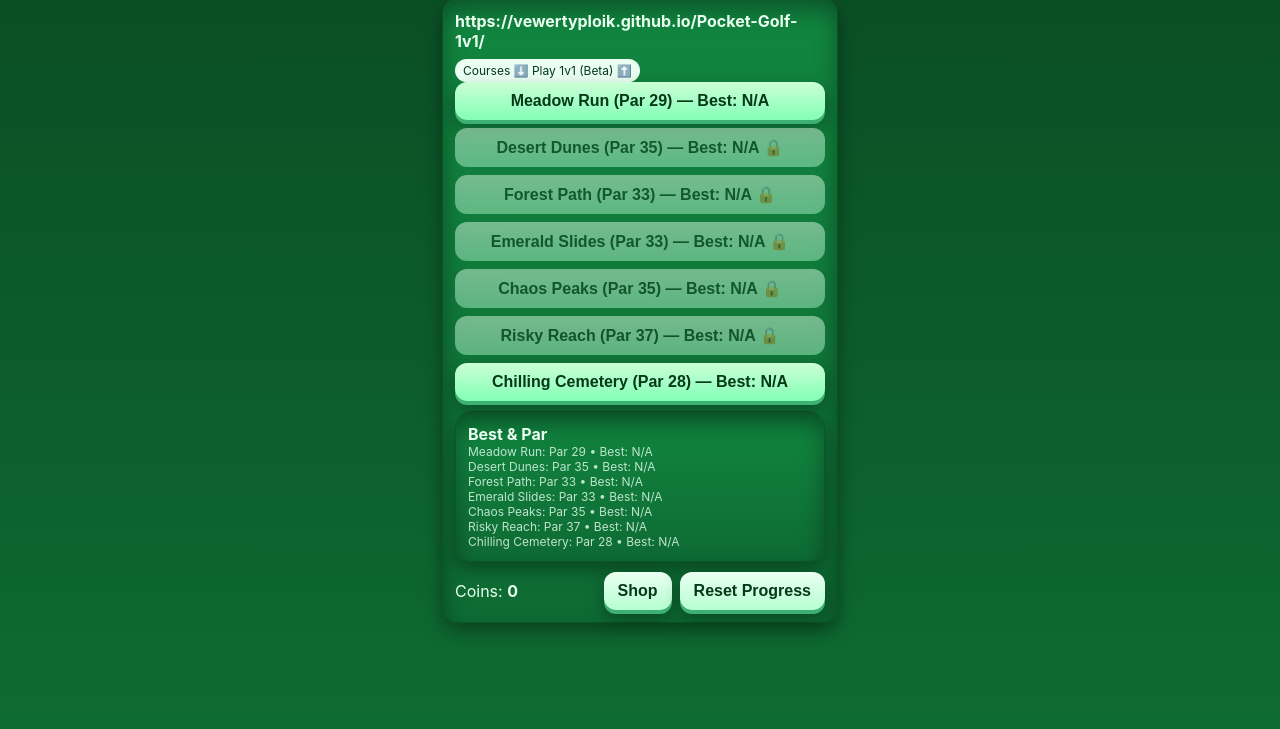
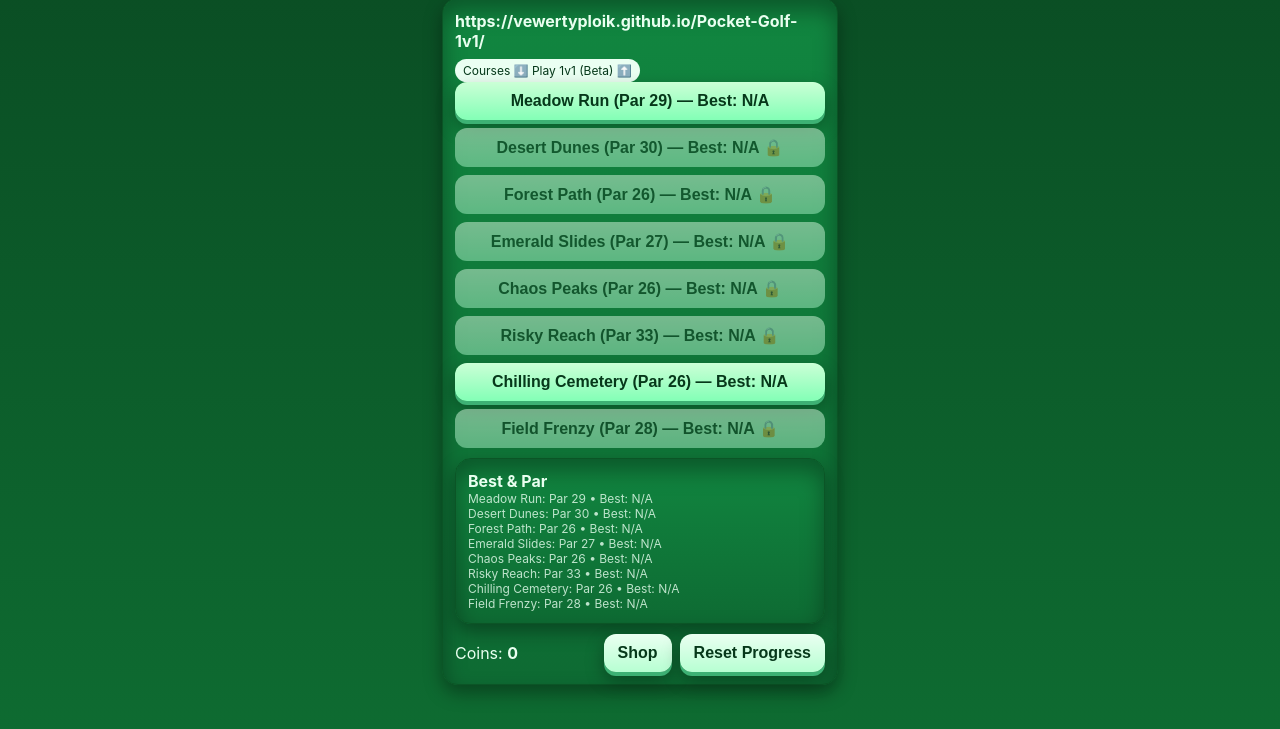
Before and after one commit to VewertyPloik/Pocket-Golf, a plain HTML site: page index.html in a window 1280 px wide. Shown: the part 71-800 px from the top of the page. Drawn offline with Linux system fonts and the light colour scheme.

Commit message:
Update index.html

```diff
--- a/index.html
+++ b/index.html
@@ -36,7 +36,7 @@
 </head>
 <body>
   <div class="wrap">
-    <h1>Pocket Golf - v1.7,</h1>
+    <h1>Pocket Golf - v1.8</h1>
 
     <div id="menu" class="card stack">
       <div class="row" style="justify-content:space-between;align-items:center">
@@ -120,61 +120,61 @@ const COURSES = [
   // 2) Desert Dunes — sand-heavy, careful routing
   [
     {start:{x:195,y:560}, cup:{x:195,y:100}, par:4, obstacles:[R(40,380,310,24,'sand'),R(60,280,270,20,'sand')]},
-    {start:{x:60,y:560},  cup:{x:330,y:120}, par:4, obstacles:[R(110,340,190,22,'sand'),R(160,220,110,18,'brown')]},
-    {start:{x:330,y:560}, cup:{x:60,y:120},  par:4, obstacles:[R(90,360,230,24,'sand'),R(120,260,160,20,'sand')]},
+    {start:{x:60,y:560},  cup:{x:330,y:120}, par:3, obstacles:[R(110,340,190,22,'sand'),R(160,220,110,18,'brown')]},
+    {start:{x:330,y:560}, cup:{x:60,y:120},  par:3, obstacles:[R(90,360,230,24,'sand'),R(120,260,160,20,'sand')]},
     {start:{x:195,y:560}, cup:{x:195,y:90},  par:3, obstacles:[R(70,240,250,24,'sand'),R(100,320,190,20,'brown')]},
-    {start:{x:60,y:560},  cup:{x:330,y:110}, par:4, obstacles:[R(70,340,250,24,'sand'),R(150,260,80,18,'green')]},
-    {start:{x:330,y:560}, cup:{x:60,y:100},  par:4, obstacles:[R(60,360,270,24,'sand'),R(110,260,170,22,'sand')]},
-    {start:{x:195,y:560}, cup:{x:195,y:110}, par:4, obstacles:[R(70,340,250,22,'sand'),R(130,260,130,20,'brown')]},
+    {start:{x:60,y:560},  cup:{x:330,y:110}, par:3, obstacles:[R(70,340,250,24,'sand'),R(150,260,80,18,'green')]},
+    {start:{x:330,y:560}, cup:{x:60,y:100},  par:3, obstacles:[R(60,360,270,24,'sand'),R(110,260,170,22,'sand')]},
+    {start:{x:195,y:560}, cup:{x:195,y:110}, par:3, obstacles:[R(70,340,250,22,'sand'),R(130,260,130,20,'brown')]},
     {start:{x:60,y:560},  cup:{x:330,y:100}, par:4, obstacles:[R(80,360,240,24,'sand'),R(150,300,90,18,'green')]},
     {start:{x:330,y:560}, cup:{x:60,y:90},   par:4, obstacles:[R(60,340,270,24,'sand'),R(120,240,150,22,'sand')]},
   ],
   // 3) Forest Path — brown bumpers, precision banks
   [
     {start:{x:195,y:560}, cup:{x:195,y:120}, par:3, obstacles:[R(80,360,230,16,'brown'),R(120,280,150,16,'brown')]},
-    {start:{x:60,y:560},  cup:{x:320,y:110}, par:4, obstacles:[R(60,260,270,18,'brown'),R(140,320,120,16,'brown')]},
-    {start:{x:330,y:560}, cup:{x:60,y:110},  par:4, obstacles:[R(90,320,230,16,'brown'),R(120,240,160,16,'brown')]},
+    {start:{x:60,y:560},  cup:{x:320,y:110}, par:3, obstacles:[R(60,260,270,18,'brown'),R(140,320,120,16,'brown')]},
+    {start:{x:330,y:560}, cup:{x:60,y:110},  par:2, obstacles:[R(90,320,230,16,'brown'),R(120,240,160,16,'brown')]},
     {start:{x:195,y:560}, cup:{x:195,y:100}, par:3, obstacles:[R(70,340,250,18,'brown')]},
-    {start:{x:60,y:560},  cup:{x:330,y:100}, par:4, obstacles:[R(140,260,120,16,'brown'),R(160,320,70,16,'brown')]},
-    {start:{x:330,y:560}, cup:{x:60,y:120},  par:4, obstacles:[R(60,260,270,18,'brown'),R(120,340,150,18,'brown')]},
+    {start:{x:60,y:560},  cup:{x:330,y:100}, par:3, obstacles:[R(140,260,120,16,'brown'),R(160,320,70,16,'brown')]},
+    {start:{x:330,y:560}, cup:{x:60,y:120},  par:3, obstacles:[R(60,260,270,18,'brown'),R(120,340,150,18,'brown')]},
     {start:{x:195,y:560}, cup:{x:195,y:90},  par:3, obstacles:[R(120,320,150,16,'brown')]},
-    {start:{x:60,y:560},  cup:{x:330,y:110}, par:4, obstacles:[R(90,340,230,16,'brown'),R(110,260,170,16,'brown')]},
-    {start:{x:330,y:560}, cup:{x:60,y:100},  par:4, obstacles:[R(80,300,240,16,'brown'),R(140,240,120,16,'brown')]},
+    {start:{x:60,y:560},  cup:{x:330,y:110}, par:3, obstacles:[R(90,340,230,16,'brown'),R(110,260,170,16,'brown')]},
+    {start:{x:330,y:560}, cup:{x:60,y:100},  par:3, obstacles:[R(80,300,240,16,'brown'),R(140,240,120,16,'brown')]},
   ],
   // 4) Emerald Slides — green bouncers, ricochet play
   [
     {start:{x:195,y:560}, cup:{x:195,y:90},  par:3, obstacles:[R(90,360,210,18,'green'),R(140,280,110,18,'green')]},
-    {start:{x:60,y:560},  cup:{x:330,y:110}, par:4, obstacles:[R(110,340,190,18,'green'),R(140,240,120,18,'green')]},
+    {start:{x:60,y:560},  cup:{x:330,y:110}, par:3, obstacles:[R(110,340,190,18,'green'),R(140,240,120,18,'green')]},
     {start:{x:330,y:560}, cup:{x:60,y:120},  par:3, obstacles:[R(80,320,230,18,'green')]},
-    {start:{x:195,y:560}, cup:{x:195,y:120}, par:4, obstacles:[R(70,340,250,18,'green'),R(120,260,150,18,'green')]},
-    {start:{x:60,y:560},  cup:{x:330,y:90},  par:4, obstacles:[R(150,320,80,18,'green'),R(60,260,270,18,'green')]},
-    {start:{x:330,y:560}, cup:{x:60,y:100},  par:4, obstacles:[R(110,320,170,18,'green'),R(120,240,150,18,'green')]},
+    {start:{x:195,y:560}, cup:{x:195,y:120}, par:3, obstacles:[R(70,340,250,18,'green'),R(120,260,150,18,'green')]},
+    {start:{x:60,y:560},  cup:{x:330,y:90},  par:3, obstacles:[R(150,320,80,18,'green'),R(60,260,270,18,'green')]},
+    {start:{x:330,y:560}, cup:{x:60,y:100},  par:3, obstacles:[R(110,320,170,18,'green'),R(120,240,150,18,'green')]},
     {start:{x:195,y:560}, cup:{x:195,y:90},  par:3, obstacles:[R(120,320,150,18,'green')]},
-    {start:{x:60,y:560},  cup:{x:330,y:120}, par:4, obstacles:[R(100,340,210,18,'green'),R(120,260,150,18,'green')]},
-    {start:{x:330,y:560}, cup:{x:60,y:100},  par:4, obstacles:[R(80,320,230,18,'green'),R(140,260,120,18,'green')]},
+    {start:{x:60,y:560},  cup:{x:330,y:120}, par:3, obstacles:[R(100,340,210,18,'green'),R(120,260,150,18,'green')]},
+    {start:{x:330,y:560}, cup:{x:60,y:100},  par:3, obstacles:[R(80,320,230,18,'green'),R(140,260,120,18,'green')]},
   ],
   // 5) Chaos Peaks — mixed, tight gaps, highest par
   [
-    {start:{x:195,y:560}, cup:{x:195,y:90},  par:4, obstacles:[R(70,360,250,20,'sand'),R(120,300,150,18,'green'),R(160,220,70,16,'brown')]},
-    {start:{x:60,y:560},  cup:{x:330,y:120}, par:4, obstacles:[R(90,340,230,20,'sand'),R(150,280,80,16,'brown')]},
-    {start:{x:330,y:560}, cup:{x:60,y:100},  par:4, obstacles:[R(110,360,170,20,'sand'),R(100,280,200,18,'green')]},
+    {start:{x:195,y:560}, cup:{x:195,y:90},  par:2, obstacles:[R(70,360,250,20,'sand'),R(120,300,150,18,'green'),R(160,220,70,16,'brown')]},
+    {start:{x:60,y:560},  cup:{x:330,y:120}, par:3, obstacles:[R(90,340,230,20,'sand'),R(150,280,80,16,'brown')]},
+    {start:{x:330,y:560}, cup:{x:60,y:100},  par:3, obstacles:[R(110,360,170,20,'sand'),R(100,280,200,18,'green')]},
     {start:{x:195,y:560}, cup:{x:195,y:110}, par:3, obstacles:[R(60,340,270,18,'green'),R(120,260,150,18,'brown')]},
-    {start:{x:60,y:560},  cup:{x:330,y:110}, par:4, obstacles:[R(70,360,250,20,'sand'),R(140,280,120,18,'green')]},
-    {start:{x:330,y:560}, cup:{x:60,y:120},  par:4, obstacles:[R(90,320,230,18,'green'),R(120,240,160,18,'brown')]},
+    {start:{x:60,y:560},  cup:{x:330,y:110}, par:3, obstacles:[R(70,360,250,20,'sand'),R(140,280,120,18,'green')]},
+    {start:{x:330,y:560}, cup:{x:60,y:120},  par:3, obstacles:[R(90,320,230,18,'green'),R(120,240,160,18,'brown')]},
     {start:{x:195,y:560}, cup:{x:195,y:90},  par:3, obstacles:[R(110,320,170,18,'brown'),R(60,260,270,20,'sand')]},
-    {start:{x:60,y:560},  cup:{x:330,y:100}, par:4, obstacles:[R(100,360,210,20,'sand'),R(140,300,120,18,'green')]},
-    {start:{x:330,y:560}, cup:{x:60,y:90},   par:5, obstacles:[R(70,320,250,18,'green'),R(120,260,150,18,'sand'),R(160,210,70,16,'brown')]},
+    {start:{x:60,y:560},  cup:{x:330,y:100}, par:3, obstacles:[R(100,360,210,20,'sand'),R(140,300,120,18,'green')]},
+    {start:{x:330,y:560}, cup:{x:60,y:90},   par:3, obstacles:[R (-20,320,250,18,'green'),R(230,260,150,18,'sand'),R(160,210,70,16,'brown')]},
   ],
   // 6) Risky Reach — lots of obstacles, tricky layouts, par 37
   [
-    {start:{x:300,y:120}, cup:{x:20,y:620},  par:4, obstacles:[R(150,250,270,18,'sand'),R(-100,359,400,50,'sand'),R(40,480,200,180,'sand')]},
-    {start:{x:60,y:560},  cup:{x:330,y:120}, par:4, obstacles:[R(70,320,240,18,'brown'),R(160,260,120,18,'sand')]},
+    {start:{x:300,y:120}, cup:{x:20,y:620},  par:6, obstacles:[R(150,250,270,18,'sand'),R(-100,359,400,50,'sand'),R(40,480,200,180,'sand')]},
+    {start:{x:60,y:560},  cup:{x:330,y:120}, par:3, obstacles:[R(70,320,240,18,'brown'),R(160,260,120,18,'sand')]},
     {start:{x:330,y:560}, cup:{x:60,y:110},  par:5, obstacles:[R(90,325,300,165,'sand'),R(6,220,118,40,'sand'),R(180,220,190,40,'sand')]},
-    {start:{x:195,y:560}, cup:{x:195,y:120}, par:4, obstacles:[R(80,340,230,18,'green'),R(120,280,120,18,'sand')]},
-    {start:{x:60,y:560},  cup:{x:330,y:100}, par:4, obstacles:[R(60,260,270,18,'brown'),R(200,300,80,18,'sand')]},
-    {start:{x:330,y:560}, cup:{x:60,y:90},   par:4, obstacles:[R(90,320,230,18,'sand'),R(140,240,120,18,'green')]},
-    {start:{x:195,y:560}, cup:{x:195,y:60}, par:5, obstacles:[R(70,340,250,18,'green'),R(200,200,200,60,'sand'),R(10,140,150,60,'sand')]},
-    {start:{x:60,y:560},  cup:{x:330,y:110}, par:4, obstacles:[R(60,300,270,18,'sand'),R(160,240,120,18,'green')]},
+    {start:{x:195,y:560}, cup:{x:195,y:120}, par:3, obstacles:[R(80,340,230,18,'green'),R(120,280,120,18,'sand')]},
+    {start:{x:60,y:560},  cup:{x:330,y:100}, par:3, obstacles:[R(60,260,270,18,'brown'),R(200,300,80,18,'sand')]},
+    {start:{x:330,y:560}, cup:{x:60,y:90},   par:3, obstacles:[R(90,320,230,18,'sand'),R(140,240,120,18,'green')]},
+    {start:{x:195,y:560}, cup:{x:195,y:60}, par:4, obstacles:[R(70,340,250,18,'green'),R(200,200,200,60,'sand'),R(10,140,150,60,'sand')]},
+    {start:{x:60,y:560},  cup:{x:330,y:110}, par:3, obstacles:[R(60,300,270,18,'sand'),R(160,240,120,18,'green')]},
     {start:{x:330,y:560}, cup:{x:60,y:90},   par:3, obstacles:[R(90,280,210,18,'brown'),R(120,320,150,18,'sand')]},
   ],
 
@@ -185,12 +185,27 @@ const COURSES = [
     {start:{x:370,y:560},  cup:{x:330,y:120}, par:3, obstacles:[R(90,220,300,80,'grave'),R(-250,220,300,80,'grave')]},
     {start:{x:330,y:560}, cup:{x:60,y:100},  par:3, obstacles:[R(120,300,150,18,'grave')]},
     {start:{x:195,y:560}, cup:{x:195,y:110}, par:3, obstacles:[R(90,280,210,18,'grave')]},
-    {start:{x:60,y:560},  cup:{x:330,y:90},  par:3, obstacles:[R(140,260,120,18,'grave')]},
-    {start:{x:330,y:560}, cup:{x:60,y:120},  par:3, obstacles:[R(100,240,190,18,'grave')]},
+    {start:{x:60,y:560},  cup:{x:330,y:90},  par:2, obstacles:[R(140,260,120,18,'grave')]},
+    {start:{x:330,y:560}, cup:{x:60,y:120},  par:2, obstacles:[R(100,240,190,18,'grave')]},
     {start:{x:195,y:560}, cup:{x:195,y:100}, par:3, obstacles:[R(120,220,150,18,'grave')]},
     {start:{x:60,y:560},  cup:{x:330,y:110}, par:4, obstacles:[R(-150,390,480,78,'grave'),R(280,200,220,16,'grave')]},
     {start:{x:330,y:560}, cup:{x:60,y:90},   par:3, obstacles:[R(90,260,210,18,'grave')]},
   ],
+
+  // 8) Field Frenzy — fun, balanced, par 32
+  [
+    {start:{x:195,y:560}, cup:{x:195,y:100}, par:4, obstacles:[R(-10,450,280, 40,'brown'),R(100,290,360,45,'sand')]},
+    {start:{x:60,y:560},  cup:{x:60,y:35}, par:4, obstacles:[R(-20,320,200,38,'brown'),R(145,220,350,50,'sand')]},
+    {start:{x:55,y:560}, cup:{x:195,y:50},  par:3, obstacles:[R(-35,280,230,25,'sand'),R(230,280,230,25,'sand')]},
+    {start:{x:195,y:560}, cup:{x:195,y:120}, par:2, obstacles:[R(90,300,210,18,'sand')]},
+    {start:{x:60,y:560},  cup:{x:330,y:90},  par:3, obstacles:[R(140,260,120,18,'brown'),R(200,200,80,18,'green')]},
+    {start:{x:330,y:560}, cup:{x:60,y:110},  par:3, obstacles:[R(120,320,150,18,'sand'),R(160,240,120,18,'green')]},
+    {start:{x:195,y:560}, cup:{x:195,y:90},  par:3, obstacles:[R(70,280,250,18,'green'),R(270,200,200,18,'sand'),R(20,140,120,18,'brown')]},
+    {start:{x:60,y:560},  cup:{x:300,y:45}, par:4, obstacles:[R(200,320,240,18,'sand'),R(-20,240,230,18,'green'),R(280,180,230,18,'brown')]},
+{start:{x:60,y:560},  cup:{x:330,y:100}, par:2, obstacles:[R(80,320,240,18,'sand'),R(150,260,100,18,'green'),R(200,180,100,18,'brown')]},
+
+  ],
+
 ];
 
 // ======= Derived Course Pars =======
@@ -210,6 +225,7 @@ const defaultState = {
     {name:'Chaos Peaks',   unlocked:false, best:null},
     {name:'Risky Reach',   unlocked:false, best:null},
     {name:'Chilling Cemetery', unlocked:true, best:null}, // auto-unlocked
+    {name:'Field Frenzy', unlocked:false,  best:null},
   ]
 };
 let state = loadState();
```
